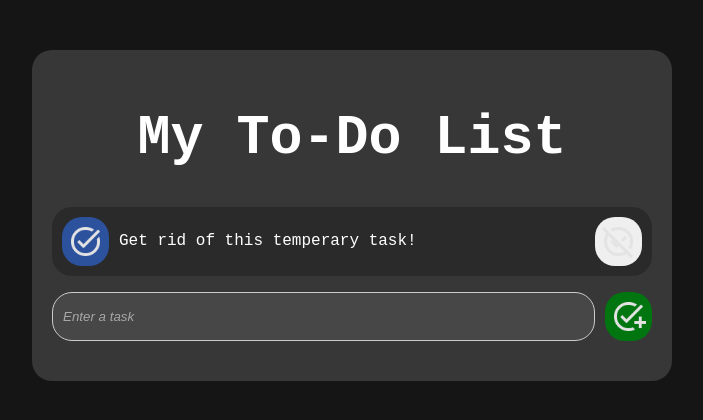
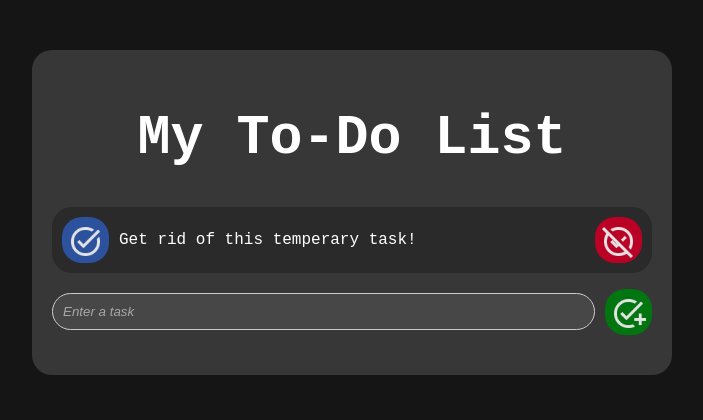
Before and after one commit to romkalemz/My-To-Do-List-App, a Flask app: page / in a window 1280 px wide. Shown: the top 420 px of the page, without its empty margins (288-991 px from the left). Run offline with Flask 3, Linux system fonts and the light colour scheme; some libraries are stand-ins or nearby versions.

Commit message:
style: Changed the look of delete button

```diff
--- a/app/static/styles.css
+++ b/app/static/styles.css
@@ -15,7 +15,8 @@ body {
 }
 form {
     display: flex;
-    justify-content: center;
+    justify-content: space-between;
+    align-items: center;
     margin-bottom: 20px;
 }
 input[type="text"] {
@@ -37,10 +38,13 @@ h1 {
     font-size: 55px;
 }
 button {
+    display: flex;
     border-radius: 20px;
     padding: 4px 6px;
     border: none;
     cursor: pointer;
+    justify-content: center;
+    align-items: center;
 }
 img {
     margin-top: 3px;
@@ -58,6 +62,12 @@ img {
 }
 .update-btn:hover {
     background-color: #213d76;
+}
+.delete-btn {
+    background-color: #bb0026;
+}
+.delete-btn:hover {
+    background-color: #83001a;
 }
 ul {
     padding: 0;
```
